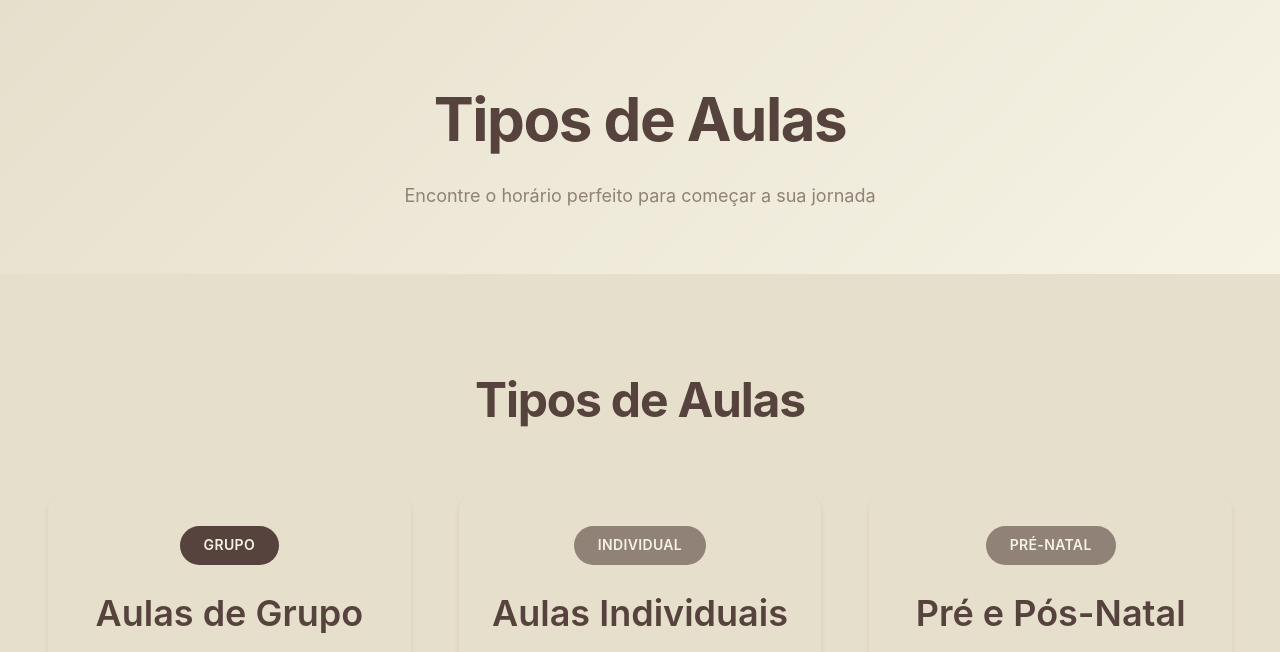
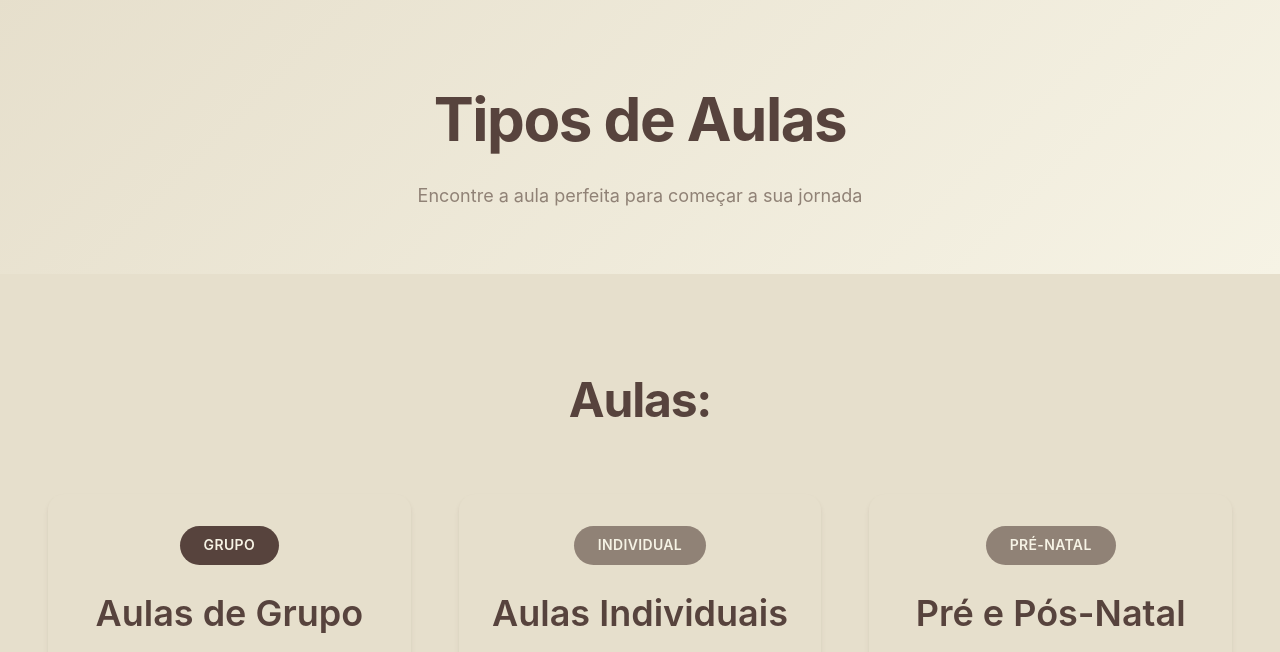
Before and after one commit to WOH2021/bodymotion, a plain HTML site: page schedule.html in a window 1280 px wide. Shown: the part 120-772 px from the top of the page. Drawn offline with Linux system fonts and the light colour scheme.

Commit message:
Update text for class types section in schedule.html

```diff
--- a/schedule.html
+++ b/schedule.html
@@ -123,7 +123,7 @@
       <div class="container">
         <h1>Tipos de Aulas</h1>
         <p class="lead">
-          Encontre o horário perfeito para começar a sua jornada
+          Encontre a aula perfeita para começar a sua jornada
         </p>
       </div>
     </section>
@@ -131,7 +131,7 @@
     <!-- Class Types -->
     <section class="class-types-section">
       <div class="container">
-        <h2 class="text-center">Tipos de Aulas</h2>
+        <h2 class="text-center">Aulas:</h2>
         <div class="class-types-grid">
           <div class="type-card">
             <div class="type-badge group">Grupo</div>
```
